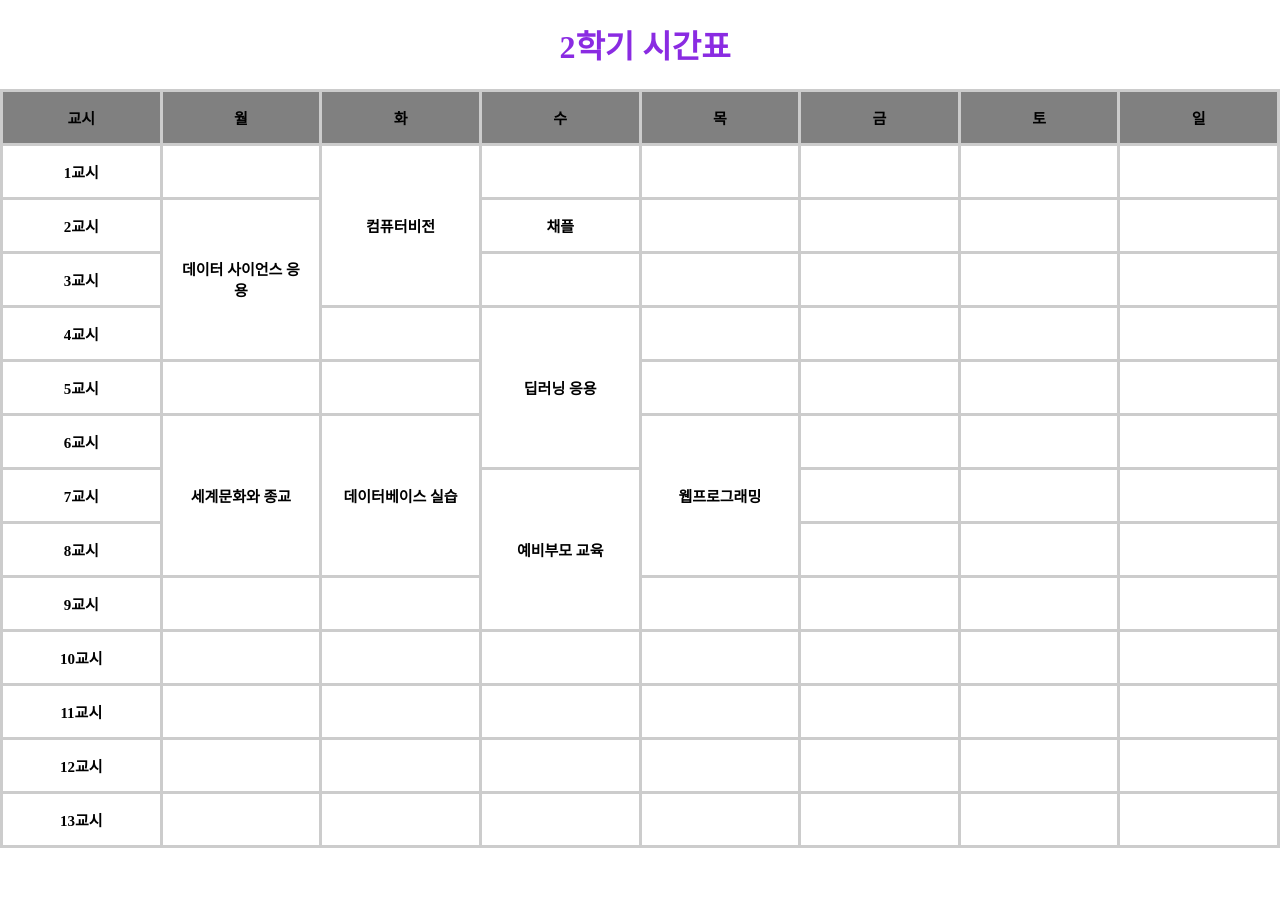
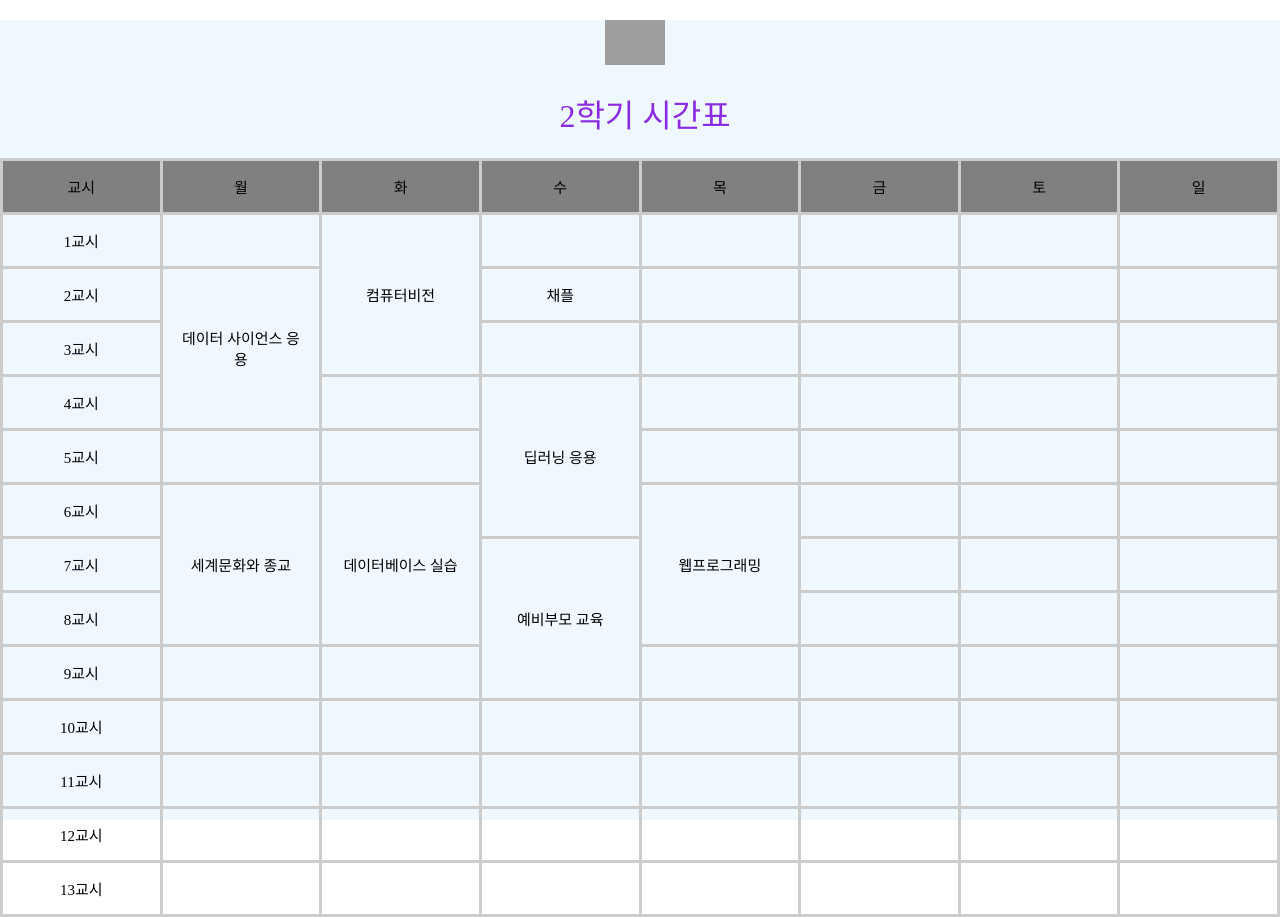
Before and after one commit to creepereye1204/ai-capstone, a React (Create React App) app in the folder frontend/: page /exam04 in a window 1280 px wide. Before the commit the page ends 868 px from the top, so only its background shows below. Built offline with nearby package versions, Linux system fonts and the light colour scheme; grey boxes are pictures that could not be loaded.

Commit message:
Commit on $(date '+%Y-%m-%d %H:%M:%S')

```diff
--- a/frontend/package.json
+++ b/frontend/package.json
@@ -34,6 +34,7 @@
     "@mui/material": "^6.0.1",
     "@types/jquery": "^3.5.31",
     "chart.js": "^4.4.4",
+    "jquery": "^3.7.1",
     "react-chartjs-2": "^5.2.0",
     "react-icons": "^5.3.0",
     "react-router-dom": "^6.26.1",
--- a/frontend/public/index.html
+++ b/frontend/public/index.html
@@ -9,8 +9,6 @@
       rel="stylesheet"
       href="https://fonts.googleapis.com/css?family=Roboto:300,400,500,700&display=swap"
     />
-
-
   </head>
   <body>
     <div id="main">
--- a/frontend/src/pages/exam/ch2/exam04.jsx
+++ b/frontend/src/pages/exam/ch2/exam04.jsx
@@ -1,11 +1,23 @@
-import React from "react";
+import React, { useRef, useEffect } from "react";
 import styled from "styled-components";
+import bgMusic from "../../../assets/bg.mp3";
+import $ from "jquery";
 
 const AppDiv = styled.div`
+  @import url("https://fonts.googleapis.com/css2?family=Nanum+Brush+Script&display=swap");
+  * {
+    font-family: "Nanum Brush Script", cursive;
+    font-weight: 400;
+    font-style: normal;
+  }
+
+  #main {
+    height: 100vh;
+    background-color: aliceblue;
+  }
   text-align: center;
   width: 100%;
   margin: 20px auto;
-
   table {
     font-weight: bolder;
     font-size: 15px;
@@ -19,10 +31,18 @@ const AppDiv = styled.div`
     padding: 15px;
     text-align: center;
     border: 3px solid #ccc;
+    transition: all 0.3s ease;
   }
 
   th {
     background-color: gray;
+  }
+
+  td:hover {
+    background-color: gray;
+    font-size: 20pt;
+    transform: scale(1.2);
+    border-radius: 0.5em;
   }
 
   h1 {
@@ -31,9 +51,34 @@ const AppDiv = styled.div`
 `;
 
 const Exam04 = () => {
+  const audioRef = useRef(null);
+
+  const playMusic = () => {
+    if (audioRef.current) {
+      audioRef.current.play().catch((error) => {
+        console.error("Play failed:", error);
+      });
+    }
+  };
+
+  useEffect(() => {
+    $("td").on("mouseenter", playMusic);
+
+    return () => {
+      $("td").off("mouseenter", playMusic);
+    };
+  }, []);
+
   return (
     <AppDiv>
+      <div id="main">
+        <img
+          src="https://www.syu.ac.kr/wp-content/uploads/2018/05/pg_logo3.png"
+          alt="Logo"
+        />
         <h1>2학기 시간표</h1>
+        <audio ref={audioRef} src={bgMusic} type="audio/mpeg"></audio>
+
         <table>
           <thead>
             <tr>
@@ -166,6 +211,7 @@ const Exam04 = () => {
             </tr>
           </tbody>
         </table>
+      </div>
     </AppDiv>
   );
 };
```
Also changed, not shown: 1 other file (tests, documents, lock files or other folders). Lines whose indentation alone changed are shown as unchanged.
